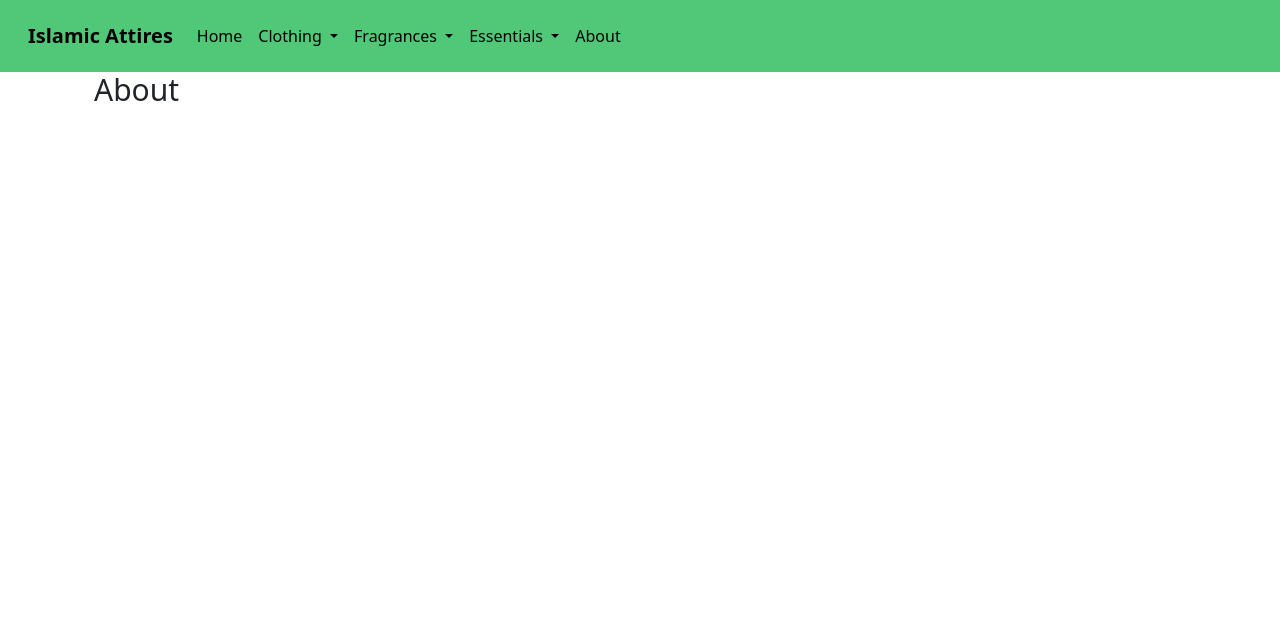
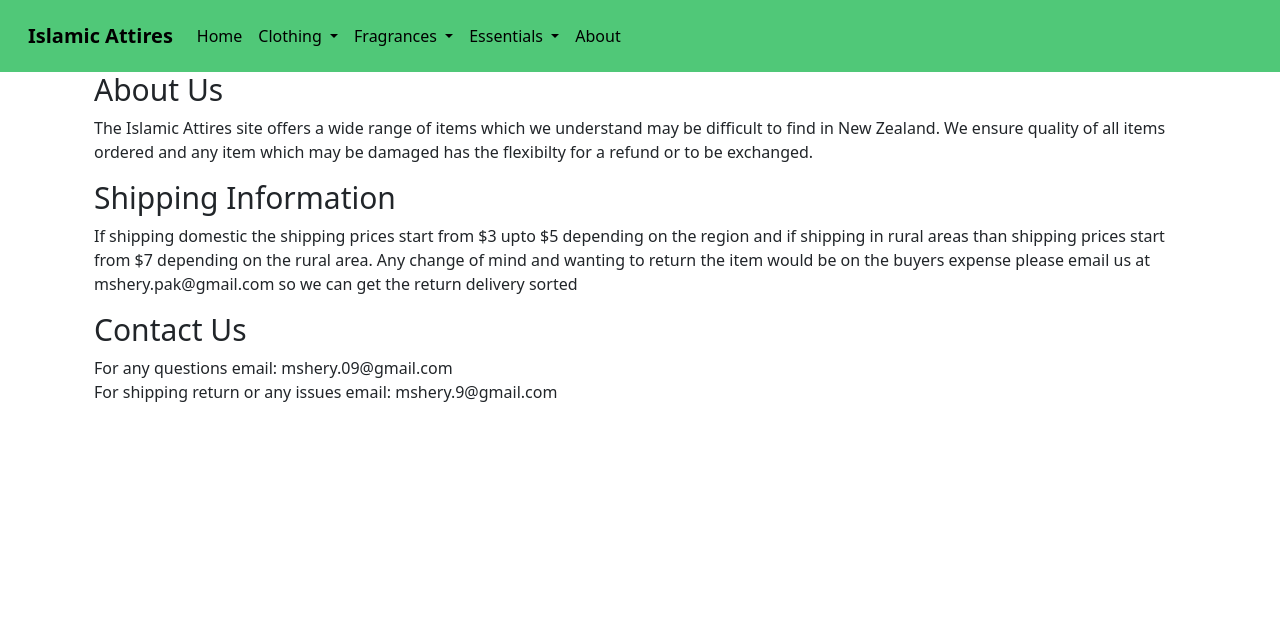
Before and after one commit to mshxrry/Islamic-clothing-website, an ASP.NET Core app: page /Home/About in a window 1280 px wide. Shown: the top 644 px of the page. Run offline with ASP.NET Core 8, Linux system fonts and the light colour scheme; style sheets or scripts are compiled from the project's sources.

Commit message:
added details on the about page

```diff
--- a/Islamic clothing website/Views/Home/About.cshtml
+++ b/Islamic clothing website/Views/Home/About.cshtml
@@ -4,5 +4,10 @@
 }
 
 <div class="container">
-    <h1 style="text-align:left;font-size:30px;">About</h1>
+    <h1 style="text-align:left;font-size:30px;">About Us</h1>
+    <p>The Islamic Attires site offers a wide range of items which we understand may be difficult to find in New Zealand. We ensure quality of all items ordered and any item which may be damaged has the flexibilty for a refund or to be exchanged.</p>
+    <h1 style="text-align:left;font-size:30px;">Shipping Information</h1>
+    <p> If shipping domestic the shipping prices start from $3 upto $5 depending on the region and if shipping in rural areas than shipping prices start from $7 depending on the rural area. Any change of mind and wanting to return the item would be on the buyers expense please email us at mshery.pak@gmail.com so we can get the return delivery sorted</p>
+    <h2 style="text-align:left;font-size:30px;">Contact Us</h2>
+    <p>For any questions email: mshery.09@gmail.com <br /> For shipping return or any issues email: mshery.9@gmail.com</p>
 </div>
--- a/Islamic clothing website/Views/Home/Privacy.cshtml
+++ b/Islamic clothing website/Views/Home/Privacy.cshtml
@@ -3,4 +3,4 @@
 }
 <h1>@ViewData["Title"]</h1>
 
-<p>Use this page to detail your site's privacy policy.</p>
+<p>We ensure you that your infomation will be kept private.</p>
```
